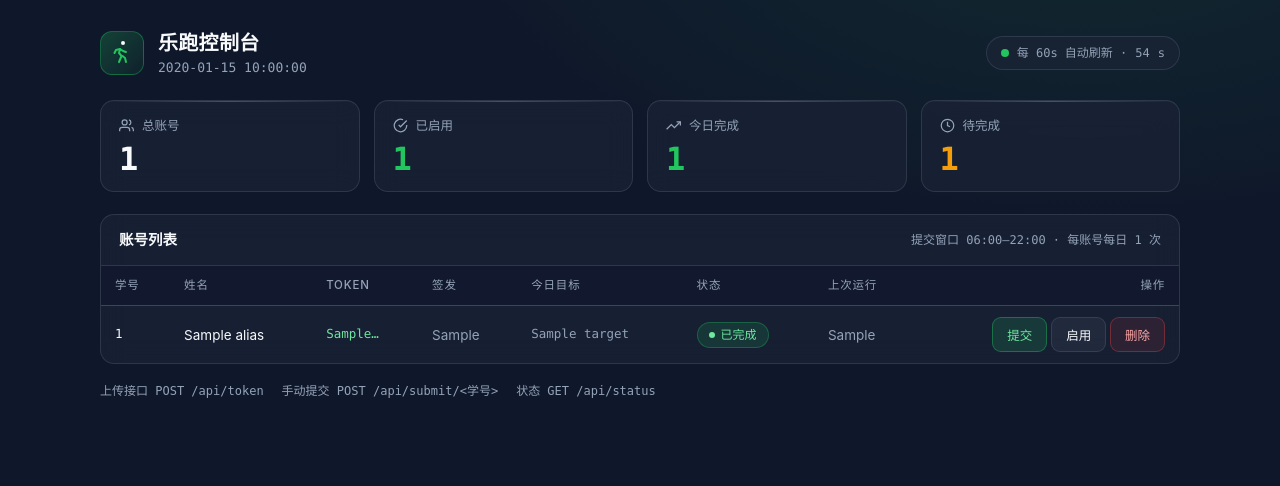
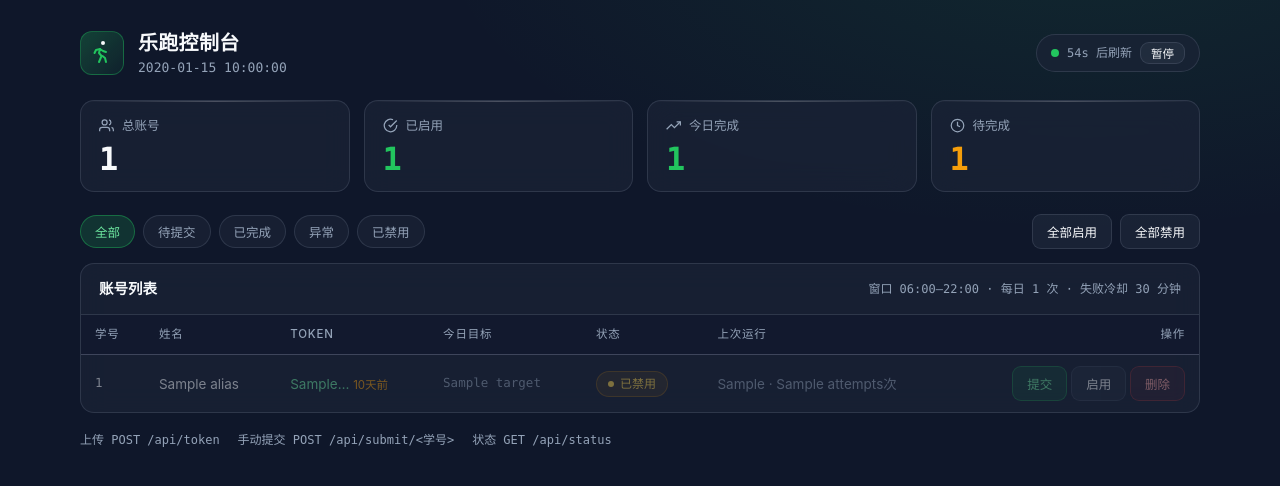
Before and after one commit to 2422725977/ctbu-lepao, a Flask app: template server/templates/status.html in a window 1280 px wide. Shown: the top 486 px of the page. Run offline with Flask 3, Linux system fonts and the light colour scheme; the template is opened without the code that fills it: most values are stand-ins (such as "Sample title", 1, 10 or a date in 2020); parts of the project's set-up code (start-up, migrations or seed data) failed here and were passed over.

Commit message:
dashboard 多账号运营：状态筛选/批量启停/暂停刷新/token 新鲜度/错误详情

```diff
--- a/server/server.py
+++ b/server/server.py
@@ -219,6 +219,22 @@ def api_toggle():
     return jsonify({"error": "account not found"}), 404
 
 
+@app.route("/api/account/toggle_all", methods=["POST"])
+def api_toggle_all():
+    """批量启用/禁用全部账号"""
+    body = request.get_json(silent=True) or {}
+    enabled = bool(body.get("enabled", True))
+    data = load_accounts()
+    changed = 0
+    for acc in data.get("accounts", []):
+        if acc.get("enabled", True) != enabled:
+            acc["enabled"] = enabled
+            changed += 1
+    if changed:
+        save_accounts(data)
+    return jsonify({"ok": True, "changed": changed})
+
+
 @app.route("/api/account/delete", methods=["POST"])
 def api_delete():
     """删除账号"""
@@ -247,15 +263,23 @@ def dashboard():
             continue
         st = get_state(acc, today)
         _, tgt = pick_window(sn)
+        issued = acc.get("auth", {}).get("issued_at", "")
+        try:
+            token_age = (datetime.datetime.now() - datetime.datetime.fromisoformat(issued)).days
+        except ValueError:
+            token_age = -1
         rows.append({
             "student_num": sn, "alias": acc.get("alias", sn),
             "enabled": acc.get("enabled", True),
             "token_prefix": acc.get("auth", {}).get("token", "")[:8],
-            "token_issued": acc.get("auth", {}).get("issued_at", ""),
+            "token_issued": issued,
+            "token_age": token_age,
             "target": "%02d:%02d" % divmod(tgt, 60),
             "done_today": st.get("done", False),
             "last_exit": st.get("last_exit"),
             "last_run": st.get("last_run", ""),
+            "attempts": st.get("attempts", 0),
+            "last_error": st.get("last_error", ""),
         })
     enabled_count = sum(1 for a in rows if a["enabled"])
     done_count = sum(1 for a in rows if a["done_today"])
--- a/server/templates/status.html
+++ b/server/templates/status.html
@@ -3,7 +3,6 @@
 <head>
 <meta charset="utf-8">
 <meta name="viewport" content="width=device-width, initial-scale=1">
-<meta http-equiv="refresh" content="60">
 <title>乐跑控制台</title>
 <style>
 :root{
@@ -23,7 +22,7 @@ body{
     var(--bg);
   min-height:100vh;padding:28px 20px 48px;
 }
-.wrap{max-width:1080px;margin:0 auto}
+.wrap{max-width:1120px;margin:0 auto}
 /* ---------- 顶栏 ---------- */
 .top{display:flex;align-items:center;gap:14px;flex-wrap:wrap;margin-bottom:22px}
 .logo{width:44px;height:44px;border-radius:12px;display:grid;place-items:center;
@@ -35,11 +34,13 @@ body{
 .live{margin-left:auto;display:inline-flex;align-items:center;gap:8px;font-size:12px;
   font-family:var(--mono);color:var(--fg-dim);background:var(--card);
   border:1px solid var(--border);border-radius:999px;padding:7px 14px;backdrop-filter:blur(12px)}
+.live button{min-height:0;padding:2px 10px;font-size:11.5px}
 .dot{width:8px;height:8px;border-radius:50%;background:var(--accent);
   box-shadow:0 0 0 0 rgba(34,197,94,.5);animation:pulse 2.4s infinite}
+.dot.paused{background:var(--warn);animation:none;box-shadow:none}
 @keyframes pulse{70%{box-shadow:0 0 0 7px rgba(34,197,94,0)}100%{box-shadow:0 0 0 0 rgba(34,197,94,0)}}
 /* ---------- 指标卡 ---------- */
-.cards{display:grid;grid-template-columns:repeat(auto-fit,minmax(180px,1fr));gap:14px;margin-bottom:22px}
+.cards{display:grid;grid-template-columns:repeat(auto-fit,minmax(170px,1fr));gap:14px;margin-bottom:22px}
 .card{background:var(--card);border:1px solid var(--border);border-radius:var(--radius);
   padding:16px 18px;backdrop-filter:blur(14px);position:relative;overflow:hidden}
 .card::after{content:"";position:absolute;inset:0 0 auto;height:1px;
@@ -48,10 +49,18 @@ body{
 .card .k svg{width:15px;height:15px;stroke:var(--fg-dim)}
 .card .v{font-family:var(--mono);font-size:32px;font-weight:600;line-height:1}
 .card.green .v{color:var(--accent)} .card.orange .v{color:var(--warn)}
+/* ---------- 工具条 ---------- */
+.toolbar{display:flex;align-items:center;gap:8px;flex-wrap:wrap;margin-bottom:14px}
+.chip{font-size:12.5px;padding:6px 14px;border-radius:999px;border:1px solid var(--border);
+  background:rgba(148,163,184,.06);color:var(--fg-dim);cursor:pointer;min-height:0;
+  font-family:var(--mono);transition:all .15s}
+.chip:hover{background:rgba(148,163,184,.15)}
+.chip.on{background:rgba(34,197,94,.16);border-color:rgba(34,197,94,.4);color:#6EE7A0}
+.toolbar .spacer{flex:1}
 /* ---------- 面板与表格 ---------- */
 .panel{background:var(--card);border:1px solid var(--border);border-radius:var(--radius);
   backdrop-filter:blur(14px);overflow:hidden}
-.panel-head{display:flex;align-items:center;justify-content:space-between;
+.panel-head{display:flex;align-items:center;justify-content:space-between;gap:10px;flex-wrap:wrap;
   padding:14px 18px;border-bottom:1px solid var(--border)}
 .panel-head h2{font-size:14.5px;font-weight:600}
 .panel-head .hint{color:var(--fg-dim);font-size:12px;font-family:var(--mono)}
@@ -60,12 +69,16 @@ table{border-collapse:collapse;width:100%;font-size:13.5px}
 th,td{padding:11px 14px;text-align:left;white-space:nowrap}
 th{color:var(--fg-dim);font-size:11.5px;font-weight:500;letter-spacing:.8px;text-transform:uppercase;
   background:rgba(15,23,42,.55);border-bottom:1px solid var(--border)}
-tbody tr{border-bottom:1px solid rgba(148,163,184,.08);transition:background .15s}
+tbody tr{border-bottom:1px solid rgba(148,163,184,.08);transition:background .15s,opacity .2s}
 tbody tr:last-child{border-bottom:none}
 tbody tr:hover{background:rgba(148,163,184,.06)}
+tbody tr[data-state="disabled"]{opacity:.45}
+tr.hide{display:none}
 td.sn,td.mono{font-family:var(--mono);font-size:12.5px}
 td.dim{color:var(--fg-dim)}
+.stale{color:var(--warn)}
 .empty{padding:36px;text-align:center;color:var(--fg-dim)}
+.err{color:#FCA5A5;cursor:help;text-decoration:underline dotted}
 /* ---------- 徽章 ---------- */
 .badge{display:inline-flex;align-items:center;gap:6px;padding:3px 11px;border-radius:999px;
   font-size:12px;font-family:var(--mono)}
@@ -76,6 +89,8 @@ td.dim{color:var(--fg-dim)}
 .b-wait i{background:var(--fg-dim)}
 .b-fail{background:rgba(239,68,68,.14);color:#FCA5A5;border:1px solid rgba(239,68,68,.35)}
 .b-fail i{background:#FCA5A5}
+.b-off{background:rgba(245,158,11,.12);color:#FCD34D;border:1px solid rgba(245,158,11,.3)}
+.b-off i{background:#FCD34D}
 /* ---------- 按钮 ---------- */
 button{font-family:var(--sans);font-size:12.5px;padding:7px 14px;border-radius:9px;
   border:1px solid var(--border);background:rgba(148,163,184,.08);color:var(--fg);
@@ -87,12 +102,10 @@ button:focus-visible{outline:2px solid #fff;outline-offset:2px}
 .btn-go:hover{background:rgba(34,197,94,.28)}
 .btn-danger{background:rgba(239,68,68,.10);border-color:rgba(239,68,68,.35);color:#FCA5A5}
 .btn-danger:hover{background:rgba(239,68,68,.22)}
-button:disabled{opacity:.45;cursor:not-allowed}
 /* ---------- 底部 ---------- */
 .foot{margin-top:18px;color:var(--fg-dim);font-size:12px;font-family:var(--mono);
   display:flex;gap:18px;flex-wrap:wrap}
-.foot code{color:var(--fg-dim)}
-@media (max-width:640px){ body{padding:16px 12px 32px} .card .v{font-size:26px} }
+@media (max-width:680px){ body{padding:16px 12px 32px} .card .v{font-size:26px} }
 </style>
 </head>
 <body>
@@ -111,8 +124,9 @@ button:disabled{opacity:.45;cursor:not-allowed}
       <div class="sub">{{ now }}</div>
     </div>
     <div class="live" role="status">
-      <span class="dot" aria-hidden="true"></span>
-      每 60s 自动刷新 · <span id="cd">60</span>s
+      <span class="dot" id="dot" aria-hidden="true"></span>
+      <span id="live-text">60s 后刷新</span>
+      <button id="pause-btn" onclick="togglePause()" title="暂停/恢复页面自动刷新">暂停</button>
     </div>
   </div>
 
@@ -135,28 +149,51 @@ button:disabled{opacity:.45;cursor:not-allowed}
     </div>
   </div>
 
+  <div class="toolbar" role="tablist" aria-label="状态筛选">
+    <button class="chip on" data-f="all" onclick="setFilter(this)">全部</button>
+    <button class="chip" data-f="wait" onclick="setFilter(this)">待提交</button>
+    <button class="chip" data-f="done" onclick="setFilter(this)">已完成</button>
+    <button class="chip" data-f="fail" onclick="setFilter(this)">异常</button>
+    <button class="chip" data-f="disabled" onclick="setFilter(this)">已禁用</button>
+    <span class="spacer"></span>
+    <button onclick="act('/api/account/toggle_all', {enabled: true})">全部启用</button>
+    <button onclick="act('/api/account/toggle_all', {enabled: false})">全部禁用</button>
+  </div>
+
   <div class="panel">
     <div class="panel-head">
       <h2>账号列表</h2>
-      <span class="hint">提交窗口 06:00–22:00 · 每账号每日 1 次</span>
+      <span class="hint">窗口 06:00–22:00 · 每日 1 次 · 失败冷却 30 分钟</span>
     </div>
     <div class="tblwrap">
       <table>
         <thead>
-          <tr><th>学号</th><th>姓名</th><th>Token</th><th>签发</th><th>今日目标</th><th>状态</th><th>上次运行</th><th style="text-align:right">操作</th></tr>
+          <tr><th>学号</th><th>姓名</th><th>Token</th><th>今日目标</th><th>状态</th><th>上次运行</th><th style="text-align:right">操作</th></tr>
         </thead>
         <tbody>
         {% for a in accounts %}
-          <tr>
+          {% if not a.enabled %}{% set row_state = 'disabled' %}
+          {% elif a.done_today %}{% set row_state = 'done' %}
+          {% elif a.last_exit and a.last_exit != 0 %}{% set row_state = 'fail' %}
+          {% else %}{% set row_state = 'wait' %}{% endif %}
+          <tr data-state="{{ row_state }}">
             <td class="sn">{{ a.student_num }}</td>
             <td>{{ a.alias }}</td>
-            <td class="mono {{ 'ok' if a.token_prefix else 'dim' }}" style="{{ 'color:#6EE7A0' if a.token_prefix else 'color:#FCA5A5' }}">{{ a.token_prefix or '缺失' }}…</td>
-            <td class="dim">{{ a.token_issued[:16] }}</td>
+            <td>
+              <span class="mono" style="{{ 'color:#6EE7A0' if a.token_prefix else 'color:#FCA5A5' }}">{{ a.token_prefix or '缺失' }}…</span>
+              {% if a.token_prefix %}
+                <span class="mono {{ 'stale' if a.token_age >= 3 else 'dim' }}" style="font-size:11.5px"
+                      title="签发于 {{ a.token_issued[:16] }}">{{ a.token_age }}天前</span>
+              {% endif %}
+            </td>
             <td class="mono dim">{{ a.target }}</td>
-            <td>{% if a.done_today %}<span class="badge b-ok"><i></i>已完成</span>
-                {% elif a.last_exit and a.last_exit != 0 %}<span class="badge b-fail"><i></i>exit {{ a.last_exit }}</span>
+            <td>{% if not a.enabled %}<span class="badge b-off"><i></i>已禁用</span>
+                {% elif a.done_today %}<span class="badge b-ok"><i></i>已完成</span>
+                {% elif a.last_exit and a.last_exit != 0 %}<span class="badge b-fail" {% if a.last_error %}title="{{ a.last_error }}"{% endif %}><i></i>exit {{ a.last_exit }}</span>
                 {% else %}<span class="badge b-wait"><i></i>待提交</span>{% endif %}</td>
-            <td class="dim">{{ a.last_run or '—' }}</td>
+            <td class="dim">{% if a.last_run %}{{ a.last_run }}{% if a.attempts %} · {{ a.attempts }}次{% endif %}
+                {% if a.last_error %} <span class="err" title="{{ a.last_error }}">⚠</span>{% endif %}
+                {% else %}—{% endif %}</td>
             <td style="text-align:right;white-space:nowrap">
               <button class="btn-go" onclick="act('/api/submit/{{ a.student_num }}')">提交</button>
               <button onclick="act('/api/account/toggle', {student_num: '{{ a.student_num }}'})">{{ '禁用' if a.enabled else '启用' }}</button>
@@ -164,7 +201,7 @@ button:disabled{opacity:.45;cursor:not-allowed}
             </td>
           </tr>
         {% else %}
-          <tr><td colspan="8" class="empty">暂无账号 — 用登录器抓取 token 后自动建档</td></tr>
+          <tr><td colspan="7" class="empty">暂无账号 — 用登录器抓取 token 后自动建档</td></tr>
         {% endfor %}
         </tbody>
       </table>
@@ -172,15 +209,39 @@ button:disabled{opacity:.45;cursor:not-allowed}
   </div>
 
   <div class="foot">
-    <span>上传接口 <code>POST /api/token</code></span>
+    <span>上传 <code>POST /api/token</code></span>
     <span>手动提交 <code>POST /api/submit/&lt;学号&gt;</code></span>
     <span>状态 <code>GET /api/status</code></span>
   </div>
 
 </div>
 <script>
-let c = 60;
-setInterval(() => { c--; const el = document.getElementById("cd"); if (el) el.textContent = c; if (c <= 0) location.reload(); }, 1000);
+/* ---------- 自动刷新（可暂停） ---------- */
+let c = 60, paused = false;
+function fmt() { document.getElementById("live-text").textContent =
+  paused ? "刷新已暂停" : c + "s 后刷新"; }
+function togglePause() {
+  paused = !paused;
+  document.getElementById("dot").classList.toggle("paused", paused);
+  document.getElementById("pause-btn").textContent = paused ? "恢复" : "暂停";
+  fmt();
+}
+setInterval(() => {
+  if (paused) return;
+  c--; fmt();
+  if (c <= 0) location.reload();
+}, 1000);
+fmt();
+/* ---------- 状态筛选 ---------- */
+function setFilter(btn) {
+  document.querySelectorAll(".chip").forEach(b => b.classList.remove("on"));
+  btn.classList.add("on");
+  const f = btn.dataset.f;
+  document.querySelectorAll("tbody tr[data-state]").forEach(tr => {
+    tr.classList.toggle("hide", f !== "all" && tr.dataset.state !== f);
+  });
+}
+/* ---------- 操作 ---------- */
 function act(url, body) {
   fetch(url, {method: 'POST', headers: {'Content-Type': 'application/json'},
               body: JSON.stringify(body || {})}).then(r => r.json()).then(j => {
```
